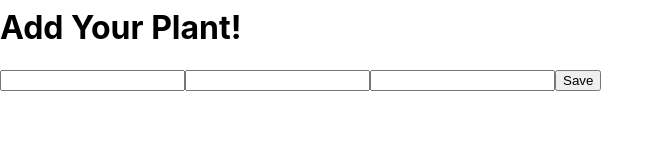
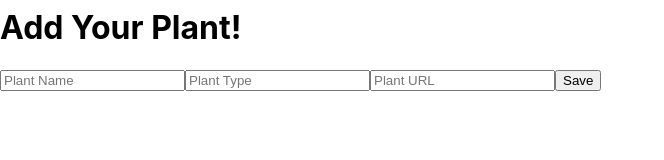
Before and after one commit to adelaney923/plant-frontend, a React (Create React App) app: page /#/add-plants in a window 1280 px wide. Shown: the part 135-295 px from the top of the page, without its empty margins (0-664 px from the left). Built offline with nearby package versions, Linux system fonts and the light colour scheme.

Commit message:
added form placeholders

```diff
--- a/src/PlantForm.js
+++ b/src/PlantForm.js
@@ -42,18 +42,21 @@ const PlantForm = () => {
             onChange={handleChange}
             type="text"
             name="plantName"
+            placeholder="Plant Name"
             value={plant.plantName}
           />
           <input
             onChange={handleChange}
             type="text"
             name="plantType"
+            placeholder="Plant Type"
             value={plant.plantType}
           />
           <input
             onChange={handleChange}
             type="text"
             name="imageUrl"
+            placeholder="Plant URL"
             value={plant.imageUrl}
           />
           <button type="submit">Save</button>
```
